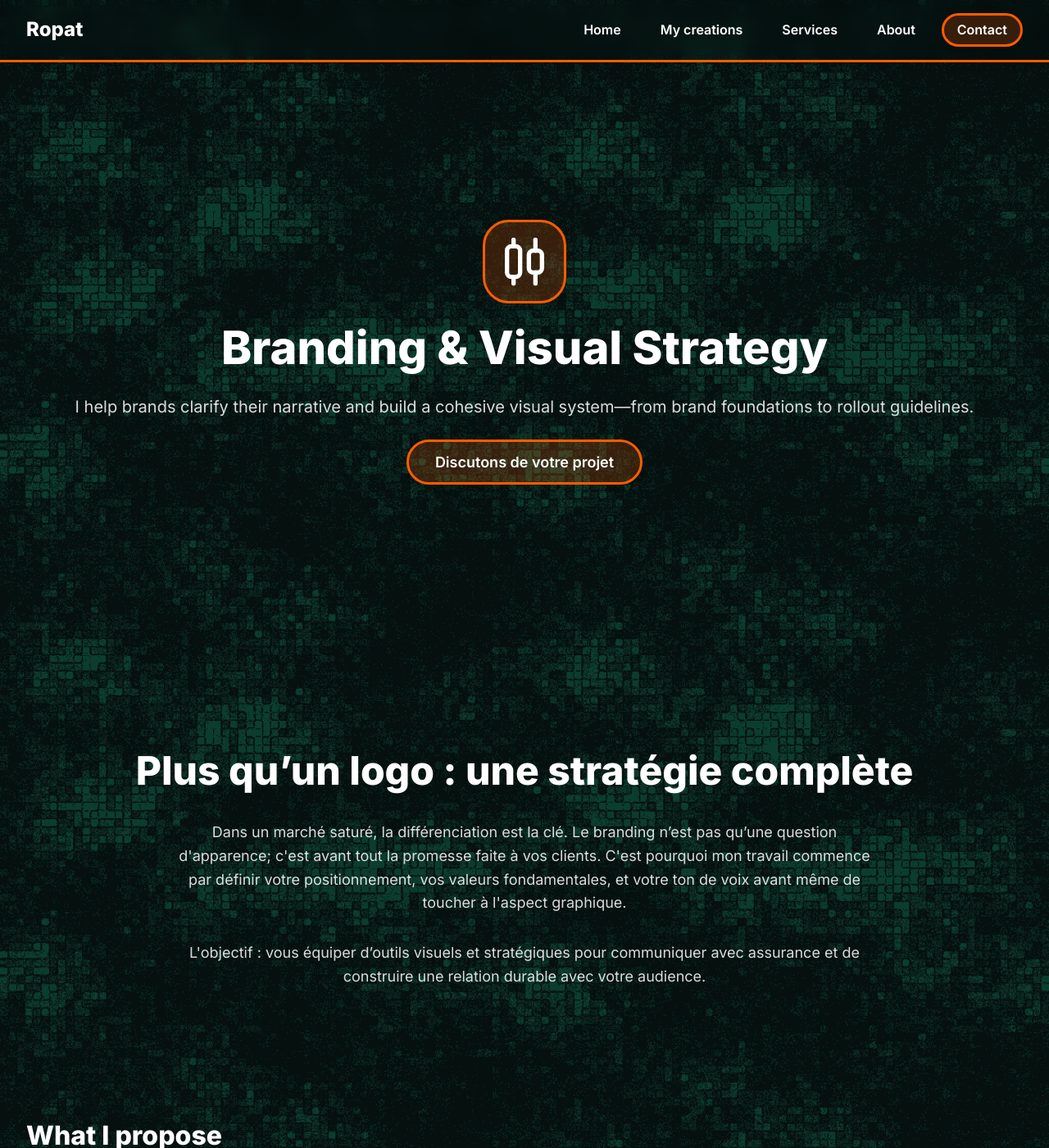
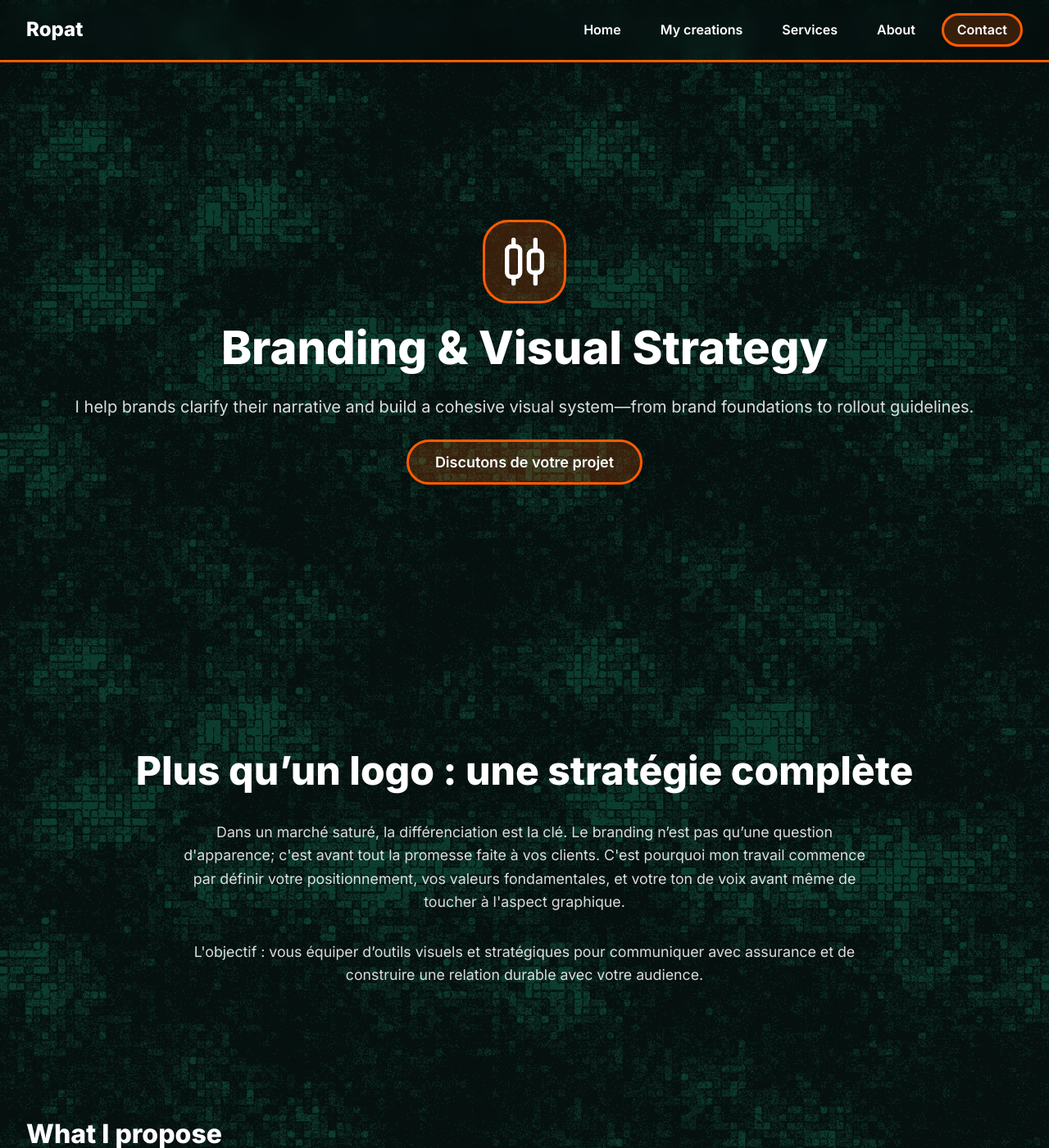
Before and after one commit to 7Nautilus/ropat-portfolio, a Jekyll site: the page built from en/services/branding-strategy.html, in a window 1280 px wide and 1400 px high. Shown: the whole window at 82% size. Built offline with Jekyll 4.4.1, drawn with Linux system fonts in a browser that asks for light colours.

Commit message:
test font sizes for service main page

```diff
--- a/assets/css/style.css
+++ b/assets/css/style.css
@@ -20,6 +20,12 @@
   --font-size-2xl: 1.5rem;
   --font-size-3xl: 2rem;
   --font-size-4xl: 3rem;
+
+  /* Tailles de police fluides */
+  --fs-h1: clamp(2.5rem, 5vw + 1rem, 4.5rem);
+  --fs-h2: clamp(1.8rem, 4vw + 0.5rem, 3rem);
+  --fs-h3: clamp(1.25rem, 2vw + 0.5rem, 1.75rem);
+  --fs-p: clamp(1rem, 0.95rem + 0.2vw, 1.2rem);
 
   /* Espacement */
   --spacing-xs: 0.5rem;
@@ -792,14 +798,14 @@
 
 .service-main-title {
   text-align: center;
-  font-size: xxx-large;
+  font-size: var(--fs-h2);
 }
 
 .service-main-text-placeholder {
   display: flex;
   flex-direction: column;
   gap: var(--spacing-lg);
-  font-size: var(--font-size-lg);
+  font-size: var(--fs-p);
   max-width: 70%;
 }
 
```
